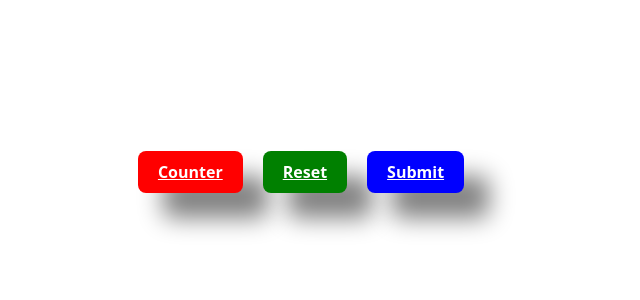
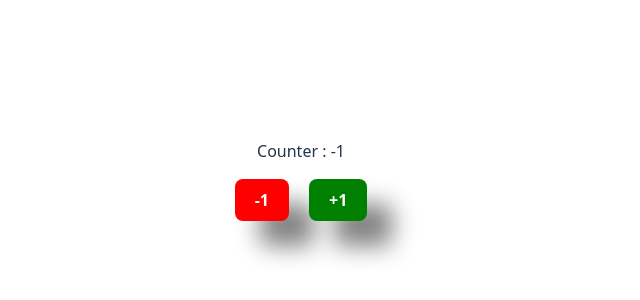
Before and after one commit to kevinr-onisep/formation-react, a React (Vite) app: page / in a window 1280 px wide. Shown: the part 228-528 px from the top of the page, without its empty margins (339-979 px from the left). Built offline with nearby package versions, Linux system fonts and the light colour scheme; the HTML template or start-up script is replaced by a standard one.

Commit message:
Toggle Click State

```diff
--- a/src/App/App.tsx
+++ b/src/App/App.tsx
@@ -1,33 +1,30 @@
+import { useEffect, useState } from "react";
 import "./App.css";
 import Button from "./components/ui/Button/Button";
 
 function App() {
-  let counter: number = 0;
+  const [counter, SetCounter] = useState(-1);
 
-  function upgradeCounter() {
-    counter++;
+  useEffect(() => {
     console.log("Counter : " + counter);
-  }
+  }, [counter])
 
   return (
     <div>
+      <p style={{ marginBottom: '1rem' }}>
+        Counter : {counter}
+      </p>
       <Button
         color="red"
         type="button"
-        children={"Counter"}
-        onButtonClick={() => upgradeCounter()}
+        children={"-1"}
+        onButtonClick={() => { SetCounter(counter - 1) }}
       />
       <Button
         color="green"
-        type="reset"
-        children={"Reset"}
-        onButtonClick={() => upgradeCounter()}
-      />
-      <Button
-        color="blue"
-        type="submit"
-        children={"Submit"}
-        onButtonClick={() => upgradeCounter()}
+        type="button"
+        children={"+1"}
+        onButtonClick={() => { SetCounter(counter + 1) }}
       />
     </div>
   );
--- a/src/App/components/ui/Button/Button.module.css
+++ b/src/App/components/ui/Button/Button.module.css
@@ -4,12 +4,16 @@
   border-radius: 8px;
   border: none;
   font-weight: 900;
-  text-decoration: underline;
   color: white;
   box-shadow: 25px 25px 25px grey;
 }
 
 .Button:hover {
+  border: 1px solid grey;
   box-shadow: 15px 15px 25px grey;
-  border: 1px solid grey;
 }
+
+.Button.clicked {
+    border: 1px solid black;
+    box-shadow: 5px 5px 25px grey;
+}
--- a/src/App/components/ui/Button/Button.tsx
+++ b/src/App/components/ui/Button/Button.tsx
@@ -1,5 +1,6 @@
 import type React from "react";
 import style from "./Button.module.css";
+import { useEffect, useState } from "react";
 
 interface IButtonProps {
   color?: string;
@@ -14,10 +15,23 @@ const Button: React.FC<IButtonProps> = ({
   color,
   onButtonClick,
 }) => {
+  const [isClicked, SetIsClicked] = useState(false);
+
+  useEffect(() => {
+    if (isClicked) {
+      setTimeout(() => {
+        SetIsClicked(false);
+      }, 100);
+    }
+  }, [isClicked]);
+
   return (
     <button
-      className={style.Button}
-      onClick={onButtonClick}
+      className={style.Button + (isClicked ? style.clicked : "")}
+      onClick={() => {
+        SetIsClicked(true);
+        onButtonClick();
+      }}
       type={type}
       style={{ backgroundColor: color }}
     >
```
